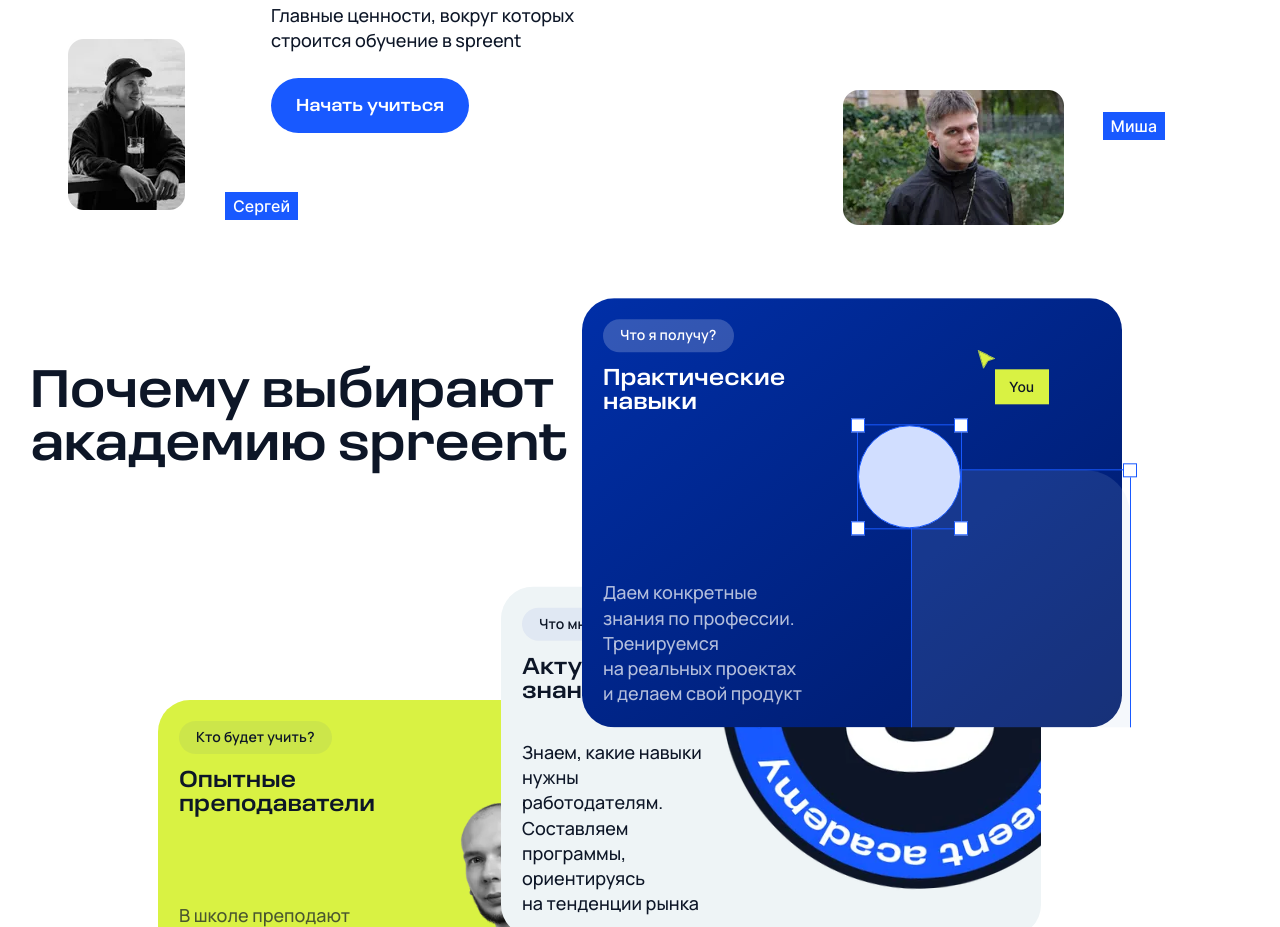
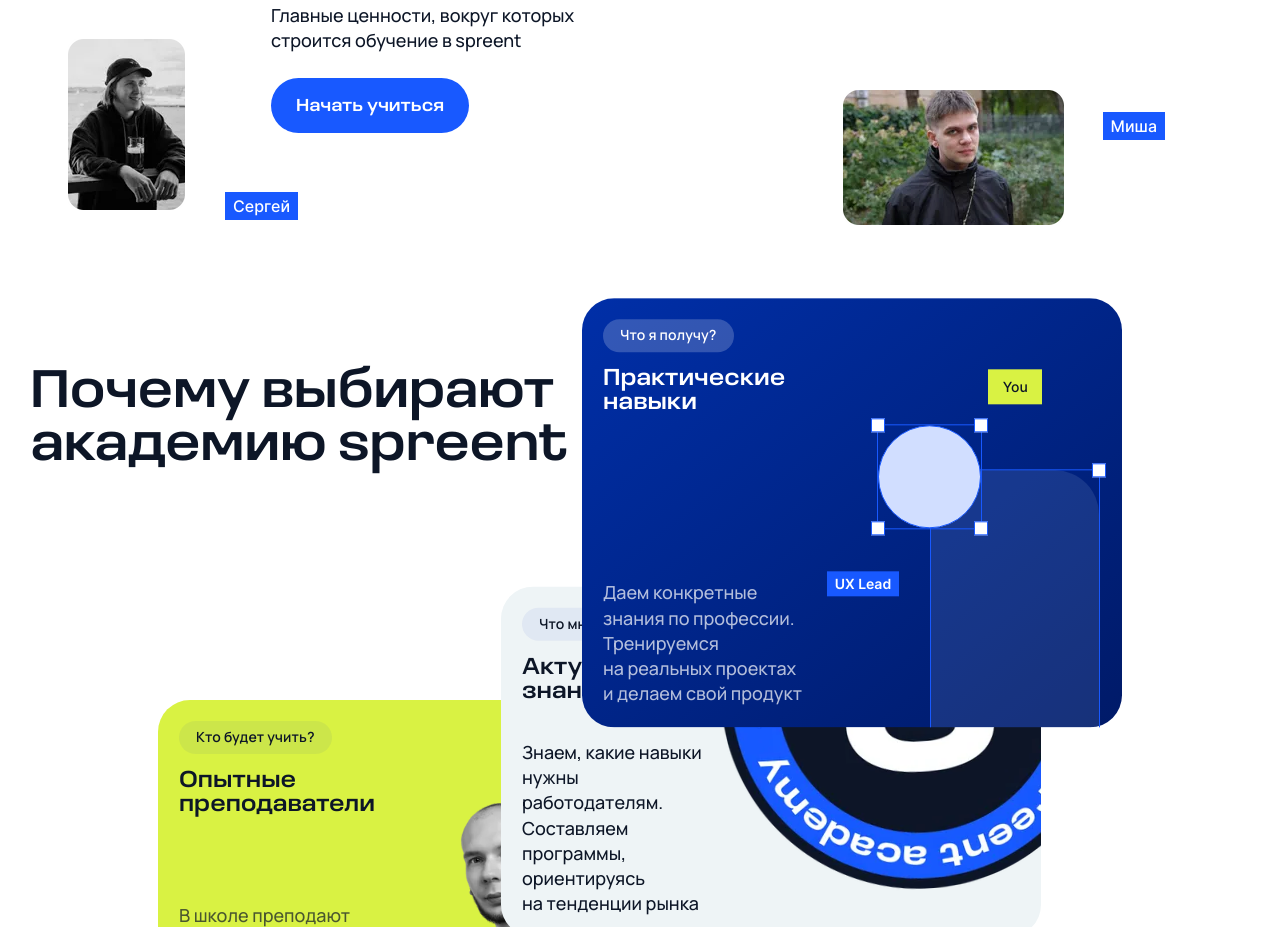
Before and after one commit to savoyskiy/olympics-4, a website: page source/index.html in a window 1280 px wide. Shown: the part 343-1270 px from the top of the page. Drawn offline with nearby package versions, Linux system fonts and the light colour scheme; files that its build step writes are made by us from their sources.

Commit message:
Доработана верстка изображения в синей карточке

```diff
--- a/source/index.html
+++ b/source/index.html
@@ -116,27 +116,29 @@
           </div>
 
           <div class="advantages__image-wrapper">
-            <!-- <picture>
-              <source media="(min-width: 1440px)" srcset="images/advantages/advantades-skills.svg" type="image/svg+xml" width="403" height="430">
-              <img class="advantages__image" src="images/advantages/advantades-skills-mobile.svg" alt="Геометрические фигуры." width="356" height="380">
-            </picture> -->
             <div class="advantages__abstract abstract">
 
               <div class="abstract__left">
                 <div class="abstract__square">
                   <div class="abstract__circle"></div>
                 </div>
+
+                <span class="abstract__ux">
+                  <p class="abstract__ux-text">UX Lead</p>
+                </span>
               </div>
 
               <div class="abstract__right">
                 <span class="abstract__you">
                   <p class="abstract__you-text">You</p>
                 </span>
+
                 <div class="abstract__rectangle">
                   <div class="abstract__rectangle-inner">
                   </div>
                 </div>
               </div>
+
             </div>
           </div>
         </li>
--- a/source/styles/blocks/abstract.scss
+++ b/source/styles/blocks/abstract.scss
@@ -3,6 +3,16 @@
   display: flex;
   width: 356px;
   height: 380px;
+
+  @media (min-width: $tablet-width) {
+    width: 320px;
+  }
+
+  @media (min-width: $desktop-width) {
+    justify-content: end;
+    width: 388px;
+    height: 430px;
+  }
 }
 
 .abstract__left {
@@ -10,8 +20,17 @@
   row-gap: 12px;
   width: 195px;
   height: 178px;
-  margin: 77px -52px 0 0;
+  margin: 77px -60px 0 0;
   z-index: 1;
+
+  @media (min-width: $tablet-width) {
+    margin: 77px -75px 0 0;
+  }
+
+  @media (min-width: $desktop-width) {
+    row-gap: 24px;
+    margin: 88px -56px 0 0;
+  }
 }
 
 .abstract__square {
@@ -20,6 +39,11 @@
   width: 103px;
   height: 103px;
   border: 1px solid $accent-one;
+
+  @media (min-width: $desktop-width) {
+    width: 117px;
+    height: 117px;
+  }
 
   &::before {
     content: "";
@@ -41,6 +65,19 @@
     height: 12px;
     border: 1px solid $accent-one;
     background-color: $base;
+  }
+
+  @media (min-width: $desktop-width) {
+    &::before {
+      width: 14px;
+      height: 14px;
+      right: -8px;
+    }
+
+    &::after {
+      width: 14px;
+      height: 14px;
+    }
   }
 }
 
@@ -73,6 +110,68 @@
     border: 1px solid $accent-one;
     background-color: $base;
   }
+
+  @media (min-width: $desktop-width) {
+    &::before {
+      width: 14px;
+      height: 14px;
+    }
+
+    &::after {
+      right: -8px;
+      width: 14px;
+      height: 14px;
+    }
+  }
+}
+
+.abstract__ux {
+  position: relative;
+  display: grid;
+  justify-self: start;
+  width: 72px;
+  height: 48px;
+  padding: 0 0 0 25px;
+
+  @media (min-width: $desktop-width) {
+    width: 81px;
+    height: 52px;
+    padding: 0 0 0 8px;
+  }
+
+  &::before {
+    content: "";
+    position: relative;
+    top: 0;
+    left: -23px;
+    width: 23px;
+    height: 23px;
+    background-image: url("../../icons/stack.svg#hand-mobile");
+    background-position: center;
+    background-repeat: no-repeat;
+
+    @media (min-width: $desktop-width) {
+      background-image: url("../../icons/stack.svg#hand");
+    }
+  }
+}
+
+.abstract__ux-text {
+  margin: 0;
+  padding: 2px 7px;
+  font-family: $inter;
+  font-weight: 600;
+  font-size: 14px;
+  line-height: 21px;
+  text-align: center;
+  background-color: $accent-one;
+  color: $base;
+
+  @media (min-width: $desktop-width) {
+    padding: 2px 8px;
+    font-size: 16px;
+    line-height: 24px;
+  }
 }
 
 .abstract__right {
@@ -81,6 +180,10 @@
   row-gap: 64px;
   width: 232px;
   height: 380px;
+
+  @media (min-width: $desktop-width) {
+    row-gap: 71px;
+  }
 }
 
 .abstract__you {
@@ -92,6 +195,12 @@
   margin: -1px 0 0 1px;
   padding: 0;
 
+  @media (min-width: $desktop-width) {
+    width: 61px;
+    height: 66px;
+    margin: 0 0 0 1px;
+  }
+
   &::before {
     content: "";
     position: relative;
@@ -99,7 +208,17 @@
     left: -19px;
     width: 23px;
     height: 23px;
-    background-image: url("../../icons/cursor-yellow-mobile.svg");
+    background-color: $accent-two;
+    mask-image: url("../../icons/stack.svg#cursor-yellow-mobile");
+    mask-position: center;
+    mask-repeat: no-repeat;
+
+    @media (min-width: $desktop-width) {
+      left: -21px;
+      width: 26px;
+      height: 26px;
+      mask-image: url("../../icons/stack.svg#cursor-yellow");
+    }
   }
 }
 
@@ -113,6 +232,12 @@
   text-align: center;
   background-color: $accent-two;
   color: $main;
+
+  @media (min-width: $desktop-width) {
+    padding: 8px 16px;
+    font-size: 16px;
+    line-height: 24px;
+  }
 }
 
 .abstract__rectangle {
@@ -121,6 +246,20 @@
   height: 257px;
   border: 1px solid $accent-one;
   border-bottom: none;
+
+  @media (min-width: $narrow-tablet-width) {
+    border-bottom-right-radius: 10px;
+  }
+
+  @media (min-width: $tablet-width) {
+    width: 168px;
+    border-bottom-right-radius: 0;
+  }
+
+  @media (min-width: $desktop-width) {
+    width: 246px;
+    height: 292px;
+  }
 
   &::after {
     content: "";
@@ -131,6 +270,11 @@
     height: 12px;
     border: 1px solid $accent-one;
     background-color: $base;
+
+    @media (min-width: $desktop-width) {
+      width: 14px;
+      height: 14px;
+    }
   }
 }
 
@@ -140,4 +284,16 @@
   border-top-right-radius: 44px;
   background-color: $accent-fourteen;
   opacity: 13%;
+
+  @media (min-width: $narrow-tablet-width) {
+    border-bottom-right-radius: 10px;
+  }
+
+  @media (min-width: $tablet-width) {
+    border-bottom-right-radius: 0;
+  }
+
+  @media (min-width: $desktop-width) {
+    border-top-right-radius: 50px;
+  }
 }
--- a/source/styles/blocks/advantages.scss
+++ b/source/styles/blocks/advantages.scss
@@ -226,7 +226,7 @@
 
   .advantages__image-wrapper {
     justify-content: end;
-    padding: 0 34px 0 0;
+    padding: 0 37px 0 0;
 
     @media (min-width: $narrow-tablet-width) {
       padding: 0 14px 0 0;
@@ -237,7 +237,7 @@
     }
 
     @media (min-width: $desktop-width) {
-      padding: 70px 0 0;
+      padding: 70px 53px 0 30px;
     }
   }
 
```
